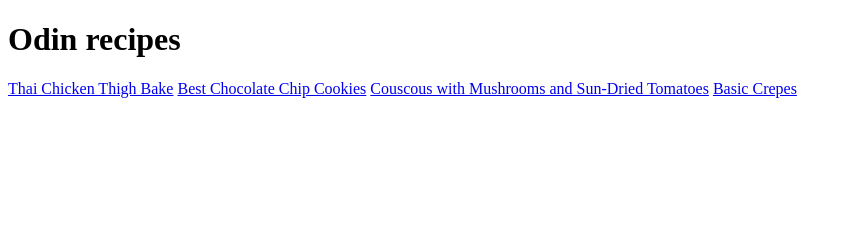
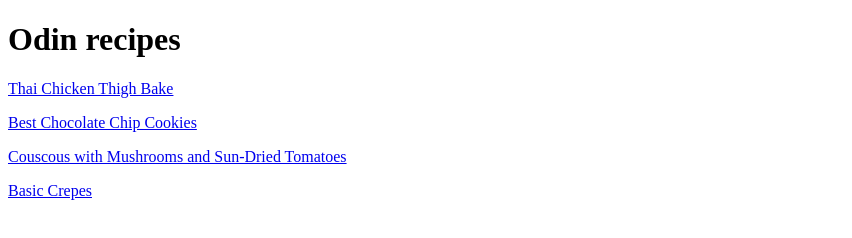
Before and after one commit to nronkartz/odin-recepies, a plain HTML site: page index.html in a window 1280 px wide. Shown: the whole page, without its empty margins (0-852 px from the left). Drawn offline with Linux system fonts and the light colour scheme.

Commit message:
Edit layout of homepage

```diff
--- a/index.html
+++ b/index.html
@@ -9,9 +9,12 @@
 <body>
     <h1>Odin recipes</h1>
 
-    <a href="recipes/thaichickenthigh.html">Thai Chicken Thigh Bake</a>
-    <a href="recipes/cookies.html">Best Chocolate Chip Cookies</a>
-    <a href="recipes/couscous.html">Couscous with Mushrooms and Sun-Dried Tomatoes</a>
-    <a href="recipes/crepes.html">Basic Crepes</a>
+    <p><a href="recipes/thaichickenthigh.html">Thai Chicken Thigh Bake</a></p>
+
+    <p><a href="recipes/cookies.html">Best Chocolate Chip Cookies</a></p>
+
+    <p><a href="recipes/couscous.html">Couscous with Mushrooms and Sun-Dried Tomatoes</a></p>
+
+    <p><a href="recipes/crepes.html">Basic Crepes</a></p>
 </body>
 </html>
```
